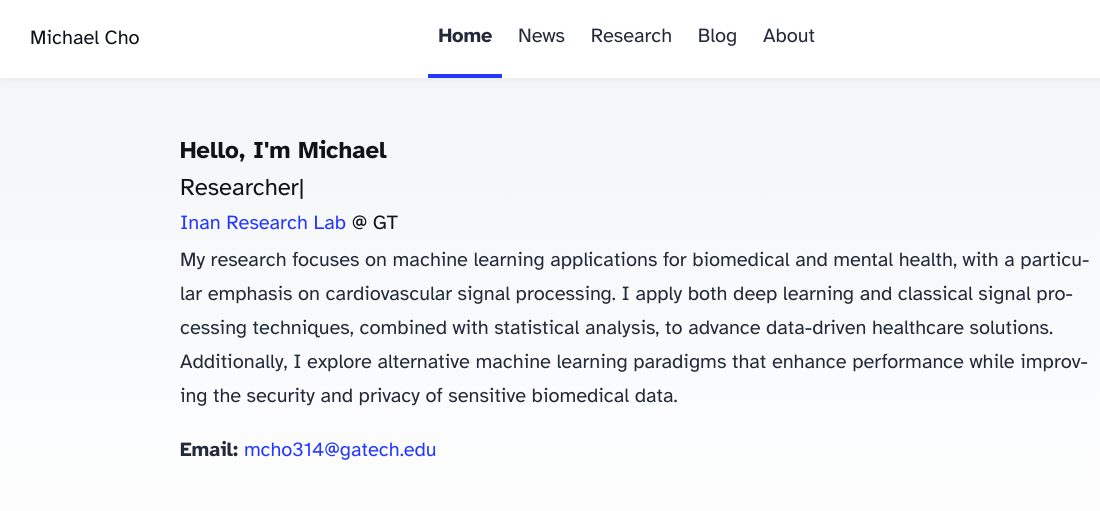
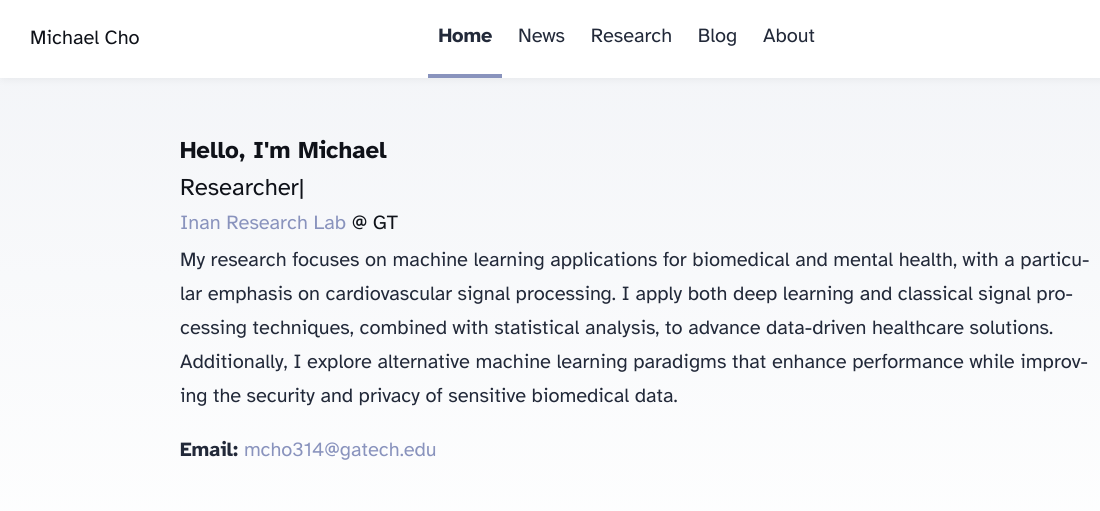
Before and after one commit to michael-j-cho/michael-j-cho.github.io, an Astro site: page / in a window 1280 px wide. Shown: the top 511 px of the page, 0-1100 px from the left. Built offline with nearby package versions, Linux system fonts and the light colour scheme; Astro itself is replaced by a stand-in of ours.

Commit message:
Changed colors

```diff
--- a/src/styles/global.css
+++ b/src/styles/global.css
@@ -7,8 +7,8 @@
 @import "tailwindcss";
 
 :root {
-	--accent: #2337ff;
-	--accent-dark: #000d8a;
+	--accent: #8993BD;
+	--accent-dark: #3B4468;
 	--black: 15, 18, 25;
 	--gray: 96, 115, 159;
 	--gray-light: 229, 233, 240;
```
